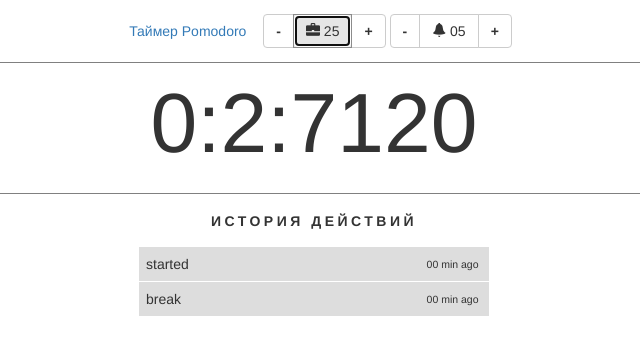
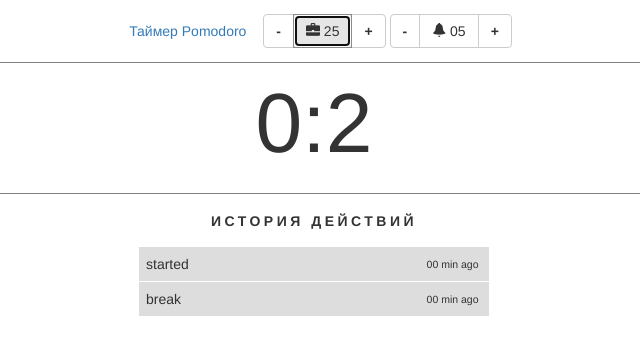
Before and after one commit to bskydive/JavaScriptPractice, a plain HTML site: page portfolio/timer.html in a window 1280 px wide. Both pictures are taken after a click on the button "25". Shown: the whole page, without its empty margins (326-966 px from the left). Drawn offline with nearby package versions, Linux system fonts and the light colour scheme.

Commit message:
timer works for Timer button

```diff
--- a/portfolio/timer.html
+++ b/portfolio/timer.html
@@ -72,7 +72,7 @@
     <script>
 
         //all variables should be global for code minimization(legacy :] ) purposes. The clock is one.
-        var timeStart = 0, timeMaxValue = 0, timeNow = 0;
+        var msecStart = 0, secondsMaxValue = 0, msecNow = 0;
 
         var timerMaxValue = 25, smallPauseMaxValue = 5;
 
@@ -83,7 +83,8 @@
 
         function startTimer() {
 
-            timeStart = performance.now();
+            msecStart = performance.now();
+            secondsMaxValue = timerMaxValue * 60;
             recursiveTimeout();
         }
 
@@ -95,7 +96,7 @@
 
             timeoutId = setTimeout(function tickTack() {
 
-                if (showTime("id_timeText")) {
+                if (showTime()) {
                     timeoutId = setTimeout(tickTack, 1000);
                 } else {
                     clearTimeout(timeoutId);
@@ -106,27 +107,30 @@
 
         }
 
-        function showTime(objectId) {
-            //todo arrange all numeric time values to minutes or seconds
-            //todo check object redirection is correct
+        function showTime() {
+            //todo add showTime to Pause button
+            //todo add zeroes to begin of one digit
 
             //dedicated allocation for easy refactoring. "From single line"
-            var timeNow = 0, secondsSpend = 0, minutesSpend = 0;
+            var msecNow = 0, secondsSpend = 0, secondsSpendCutted = 0, minutesSpend = 0;
             var continueCondition = false;
 
-            timeNow = performance.now();
+            msecNow = performance.now();
 
-            secondsSpend = ((timeNow - timeStart).toFixed() / 1000).toFixed();
+            secondsSpend = ((msecNow - msecStart).toFixed() / 1000).toFixed();
 
-            if (timeMaxValue <= secondsSpend) {
+            if (secondsMaxValue >= secondsSpend) {
                 continueCondition = true;
-            }//timer stop condition
+            } else {
+                continueCondition = false;
+            }
 
-            secondsSpend = ((timeNow - timeStart).toFixed() / 1000).toFixed();
-            minutesSpend = (secondsSpend / 60).toFixed();
-            secondsSpend = secondsSpend - minutesSpend * 60;
+            //.toString().split(".")[0] added for cross-browser compatibility
+            secondsSpend = ((msecNow - msecStart) / 1000).toString().split(".")[0];
+            minutesSpend = (secondsSpend / 60).toString().split(".")[0];
+            secondsSpendCutted = secondsSpend - (minutesSpend * 60);
 
-            document.getElementById('id_timeText').innerHTML = "<p>" + minutesSpend.toString() + ":" + secondsSpend.toString() + ":" + timeNow.toString() + "</p>";
+            document.getElementById('id_timeText').innerHTML = "<p>" + minutesSpend.toString() + ":" + secondsSpendCutted.toString() + "</p>";
 
             return continueCondition;
         }
@@ -142,7 +146,7 @@
 
         function startPause() {
             //todo: add captoon with time showing
-            timeStart = performance.now();
+            msecStart = performance.now();
         }
 
         function incSmallPause() {
```
